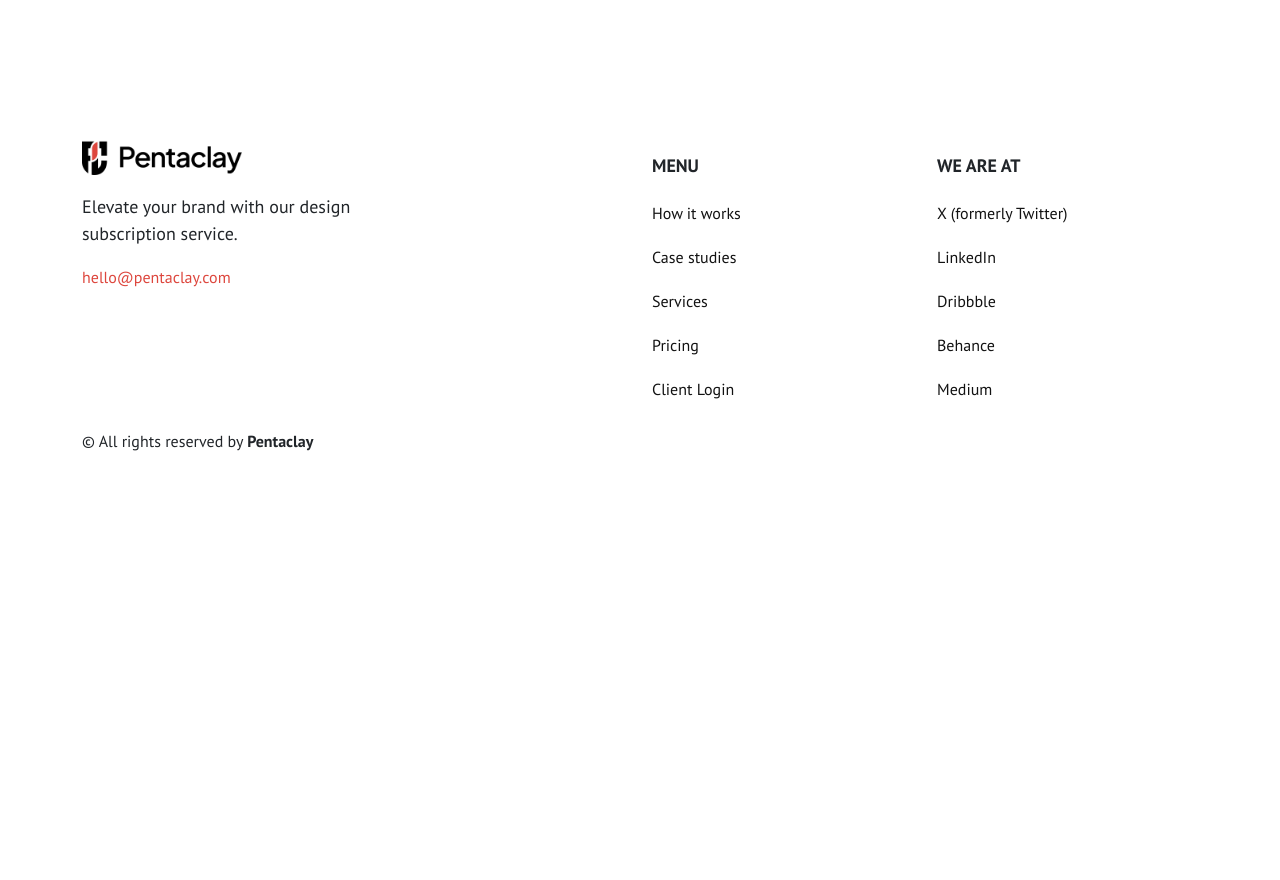
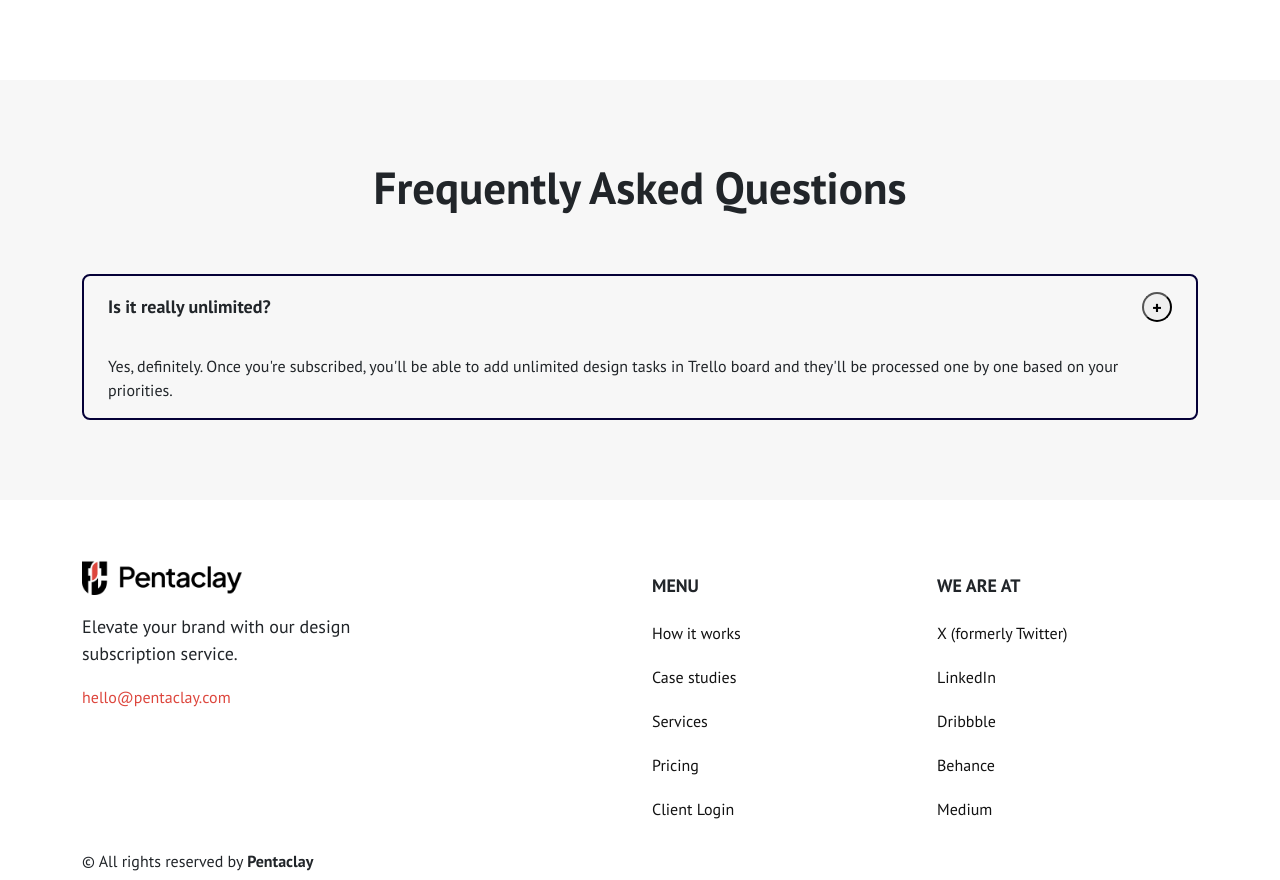
Before and after one commit to antelopest/html-coding, a plain HTML site: page julia/04-pentaclay/index.html in a window 1280 px wide. Shown: the part 4572-5452 px from the top of the page. Before the commit the page ends 5079 px from the top, so only its background shows below. Drawn offline with nearby package versions, Linux system fonts and the light colour scheme.

Commit message:
main add questions

```diff
--- a/julia/04-pentaclay/index.html
+++ b/julia/04-pentaclay/index.html
@@ -433,6 +433,27 @@
                 </div>
             </div>
         </section>
+        <section class="questions">
+            <div class="container">
+                <div class="questions-content">
+                    <div class="questions-content-header">
+                        <h1>Frequently Asked Questions</h1>
+                    </div>
+                    <div class="questions-content-list">
+                        <div class="questions-content-item">
+                            <div class="questions-content-item-header">
+                                <h3>Is it really unlimited?</h3>
+                                <button class="question-button">+</button>
+                            </div>
+                            <div class="questions-content-item-main">
+                                Yes, definitely. Once you're subscribed, you'll be able to add unlimited design tasks in
+                                Trello board and they'll be processed one by one based on your priorities.
+                            </div>
+                        </div>
+                    </div>
+                </div>
+            </div>
+        </section>
     </main>
     <footer class="footer">
         <div class="container">
@@ -473,7 +494,7 @@
             </div>
             <div class="row">
                 <div class="col-12">
-                   <p class="all-right">© All rights reserved by <b>Pentaclay</b></p>
+                    <p class="all-right">© All rights reserved by <b>Pentaclay</b></p>
                 </div>
             </div>
         </div>
--- a/julia/04-pentaclay/styles.css
+++ b/julia/04-pentaclay/styles.css
@@ -530,3 +530,42 @@ body {
 .all-right > b {
     transition: color 0.4s ease;
 }
+.questions {
+    background-color: #f7f7f7;
+    padding: 80px 0;
+}
+.questions-content-header > h1 {
+    font-size: 45px;
+    font-weight: 700;
+    text-align: center;
+}
+.questions-content-list {
+    margin: 60px 0 0 0;
+    border: 2px solid #050038;
+    border-radius: 8px;
+}
+.questions-content-item {
+    /* border-bottom: 2px solid #050038; */
+}
+.questions-content-item-header {
+    display: flex;
+    justify-content: space-between;
+    align-items: center;
+    padding: 16px 24px;
+}
+.questions-content-item-header > h3 {
+    margin: 0;
+    padding: 0;
+    font-size: 18px;
+    font-weight: 700;
+}
+.question-button {
+    border-radius: 50%;
+    height: 30px;
+    width: 30px;
+    font-weight: 700;
+    font-size: 18px;
+}
+.questions-content-item-main {
+    padding: 16px 24px;
+}
```
